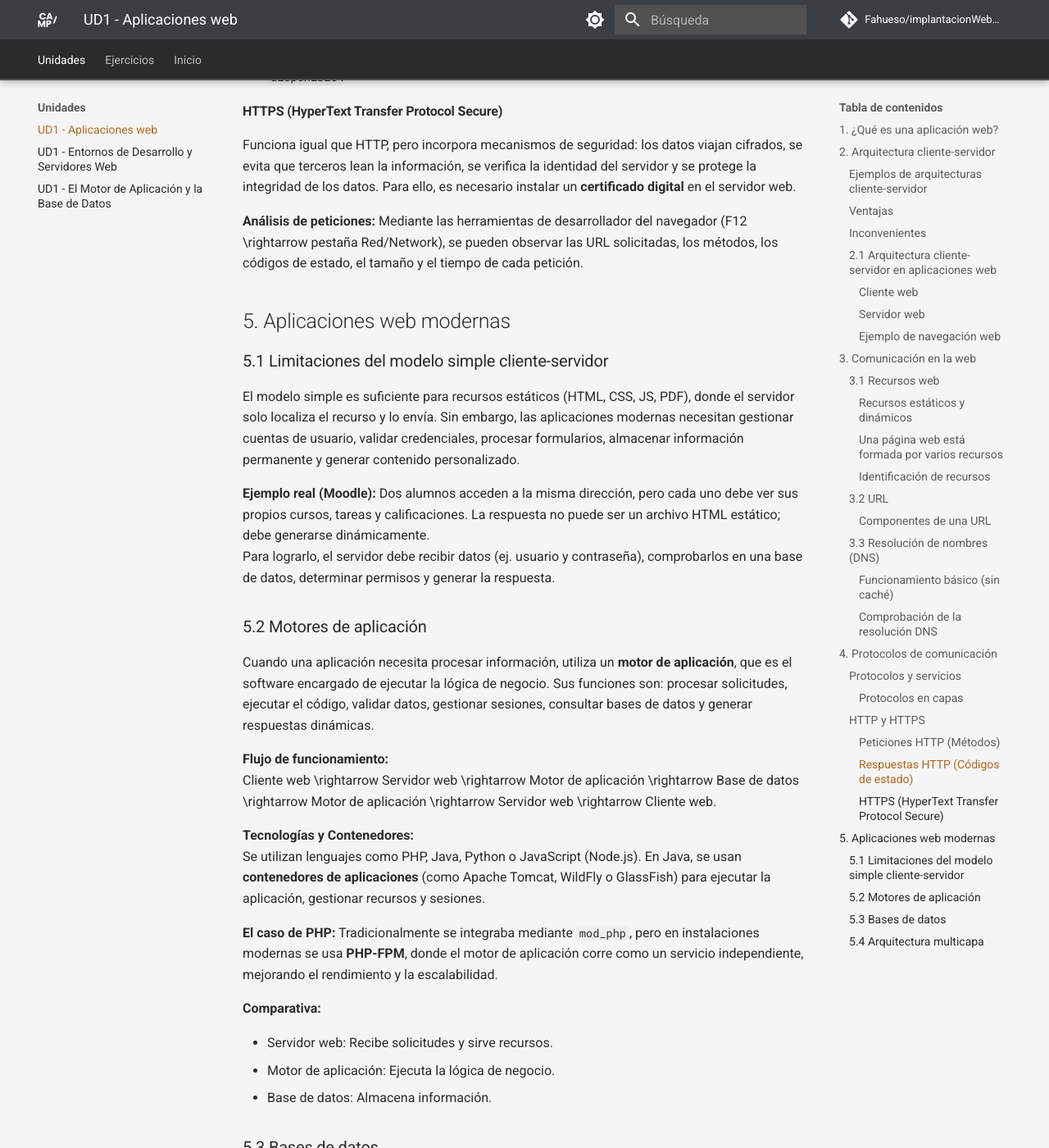
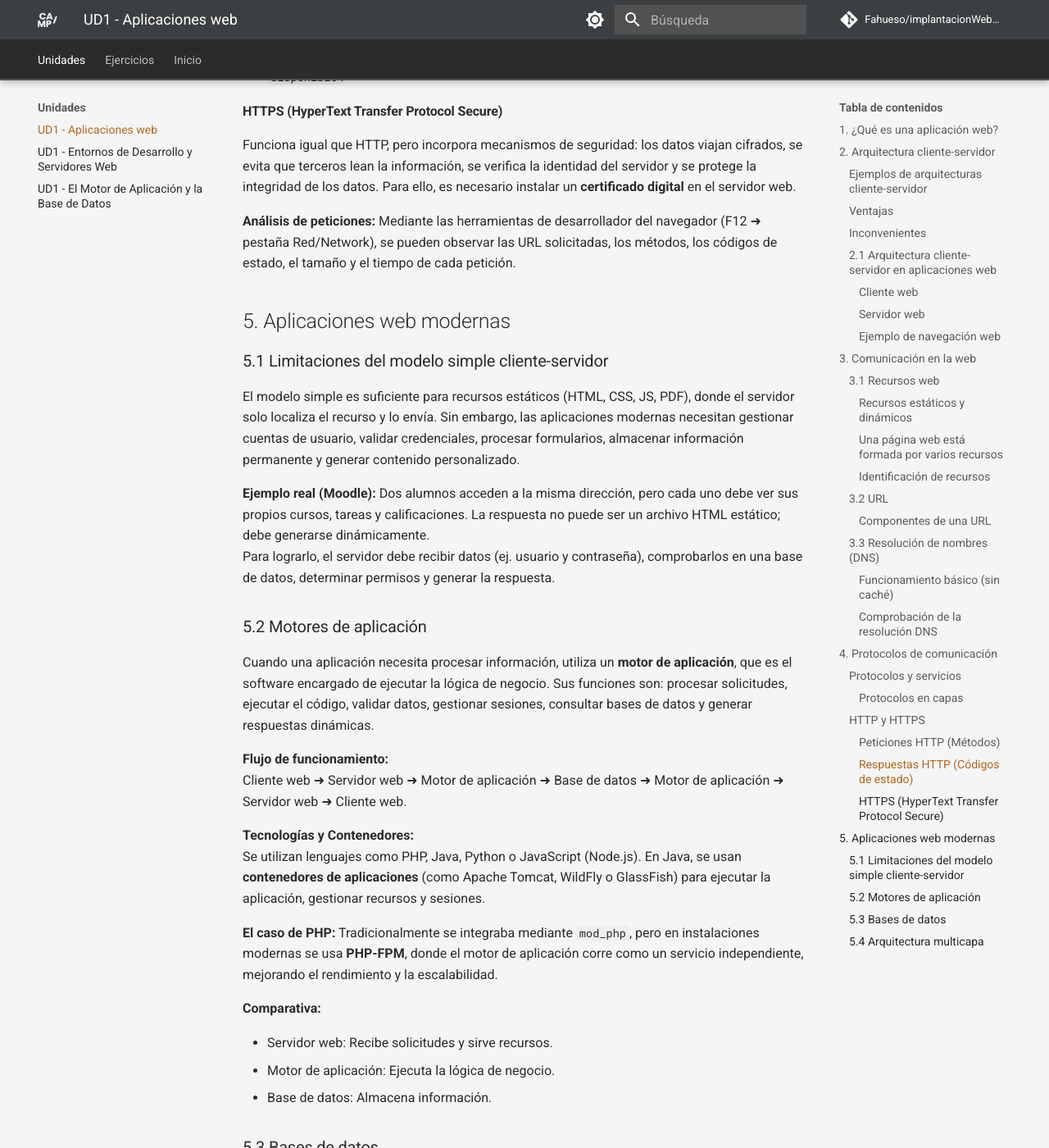
Before and after one commit to Fahueso/implantacionWebASIR, an MkDocs documentation site: the page built from docs/unidades/ud01a.md, in a window 1280 px wide and 1400 px high, scrolled down 9329 px. Shown: the whole window at 82% size. Built offline with MkDocs 1.6.1 and Material for MkDocs 9.7.7, drawn with Linux system fonts in a browser that asks for light colours; comment, search, counter and statistics services are not loaded; some of the changed text lies outside the part shown.

Commit message:
reparación flechas

```diff
--- a/docs/unidades/ud01a.md
+++ b/docs/unidades/ud01a.md
@@ -274,7 +274,7 @@ El **HTTP (HyperText Transfer Protocol)** es el protocolo utilizado por navegado
 
 Funciona igual que HTTP, pero incorpora mecanismos de seguridad: los datos viajan cifrados, se evita que terceros lean la información, se verifica la identidad del servidor y se protege la integridad de los datos. Para ello, es necesario instalar un **certificado digital** en el servidor web.
 
-**Análisis de peticiones:** Mediante las herramientas de desarrollador del navegador (F12 \\rightarrow pestaña Red/Network), se pueden observar las URL solicitadas, los métodos, los códigos de estado, el tamaño y el tiempo de cada petición.
+**Análisis de peticiones:** Mediante las herramientas de desarrollador del navegador (F12 ➜ pestaña Red/Network), se pueden observar las URL solicitadas, los métodos, los códigos de estado, el tamaño y el tiempo de cada petición.
 
 ## 5. Aplicaciones web modernas
 
@@ -290,7 +290,7 @@ Para lograrlo, el servidor debe recibir datos (ej. usuario y contraseña), compr
 Cuando una aplicación necesita procesar información, utiliza un **motor de aplicación**, que es el software encargado de ejecutar la lógica de negocio. Sus funciones son: procesar solicitudes, ejecutar el código, validar datos, gestionar sesiones, consultar bases de datos y generar respuestas dinámicas.
 
 **Flujo de funcionamiento:**
-Cliente web \\rightarrow Servidor web \\rightarrow Motor de aplicación \\rightarrow Base de datos \\rightarrow Motor de aplicación \\rightarrow Servidor web \\rightarrow Cliente web.
+Cliente web ➜ Servidor web ➜ Motor de aplicación ➜ Base de datos ➜ Motor de aplicación ➜ Servidor web ➜ Cliente web.
 
 **Tecnologías y Contenedores:**
 Se utilizan lenguajes como PHP, Java, Python o JavaScript (Node.js). En Java, se usan **contenedores de aplicaciones** (como Apache Tomcat, WildFly o GlassFish) para ejecutar la aplicación, gestionar recursos y sesiones.
@@ -324,5 +324,5 @@ Las aplicaciones modernas se dividen en tres capas lógicas:
 2. **Capa de Aplicación:** Lógica de negocio (procesar solicitudes, aplicar reglas, coordinar datos).
 3. **Capa de Datos:** Almacenamiento y recuperación de la información.
 
-**Flujo de información:** Usuario \\rightarrow Presentación \\rightarrow Aplicación \\rightarrow Datos (y viceversa).
+**Flujo de información:** Usuario ➜ Presentación ➜ Aplicación ➜ Datos (y viceversa).
 Esta separación facilita el mantenimiento, favorece el trabajo en equipo, permite reutilizar componentes, reduce el impacto de los cambios y mejora la escalabilidad. Las capas pueden estar en la misma máquina o distribuidas en varios servidores.
```
Also changed, not shown: docs/ejercicios/ud01/ajax.md (+1 -1 lines), docs/unidades/ud01b.md (+1 -1 lines), docs/unidades/ud01c.md (+1 -1 lines).
